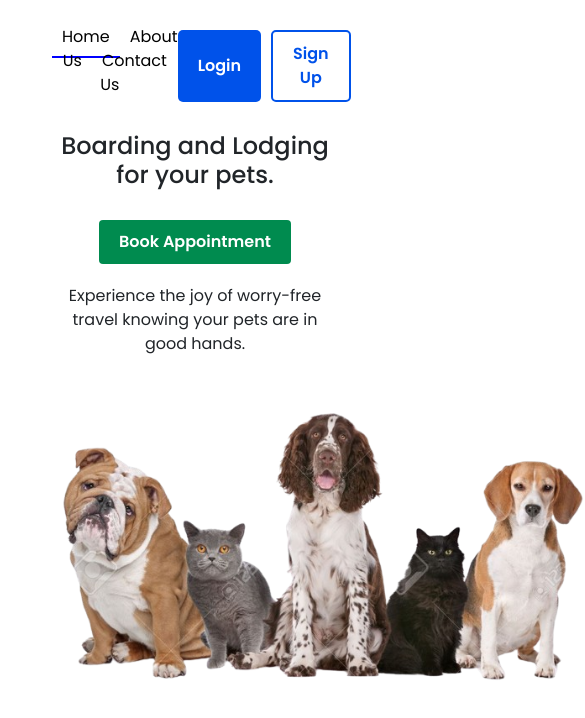
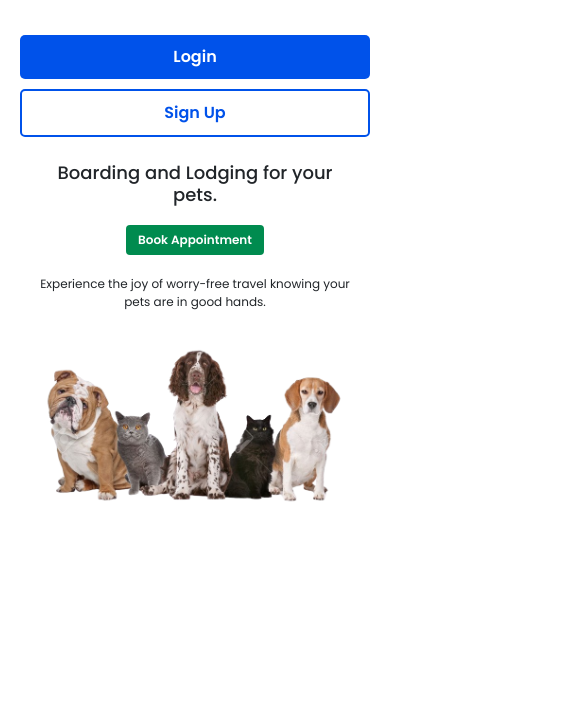
Before and after one commit to geo-jose-deltasoft/Pets-Hostel, a React (Create React App) app in the folder client/: page / in a window 390 px wide. Shown: the top 718 px of the page, 585 px wide, since content can reach past the window. Built offline with nearby package versions, Linux system fonts and the light colour scheme.

Commit message:
Home Page Responsive

```diff
--- a/client/src/assets/styles/Home.css
+++ b/client/src/assets/styles/Home.css
@@ -33,7 +33,50 @@
 }
 
 .home-content img {
-  width: 550px; /* Set the width */
+  width: 100%;
+  max-width: 550px; /* Set the width */
   height: auto; /* Maintain aspect ratio */
   max-height: 350px;
 }
+
+/* Media queries for responsiveness */
+@media (max-width: 768px) {
+  .home-content h1 {
+    font-size: 20px;
+  }
+
+  .home-content button {
+    padding: 8px 16px;
+    font-size: 14px;
+  }
+
+  .home-content p {
+    font-size: 14px;
+  }
+
+  .home-content img {
+    width: 100%;
+    max-width: 100%;
+    max-height: auto;
+  }
+}
+
+@media (max-width: 480px) {
+  .home-content {
+    padding: 20px;
+  }
+
+  .home-content h1 {
+    font-size: 18px;
+    margin-bottom: 20px;
+  }
+
+  .home-content button {
+    padding: 6px 12px;
+    font-size: 12px;
+  }
+
+  .home-content p {
+    font-size: 12px;
+  }
+}
--- a/client/src/assets/styles/TopBar.css
+++ b/client/src/assets/styles/TopBar.css
@@ -66,3 +66,50 @@
   background-color: rgb(160, 191, 249);;
   color: rgb(0, 82, 234);;
 }
+
+
+/* Media queries for responsiveness */
+@media (max-width: 768px) {
+  .topbar {
+    flex-direction: column;
+    align-items: flex-start;
+  }
+
+  .topbar ul {
+    display: none; /* Hide the nav links */
+    flex-direction: column;
+    width: 100%;
+  }
+
+  .topbar ul.show {
+    display: flex; /* Show the nav links when toggled */
+  }
+
+  .topbar li {
+    display: block;
+    width: 100%;
+  }
+
+  .auth-buttons {
+    flex-direction: column;
+    width: 100%;
+  }
+
+  .login-button,
+  .signup-button {
+    width: 100%;
+    margin: 5px 0;
+  }
+
+  .hamburger-menu {
+    display: block;
+    cursor: pointer;
+    font-size: 24px;
+  }
+}
+
+@media (min-width: 769px) {
+  .hamburger-menu {
+    display: none; /* Hide the hamburger menu on larger screens */
+  }
+}
```
